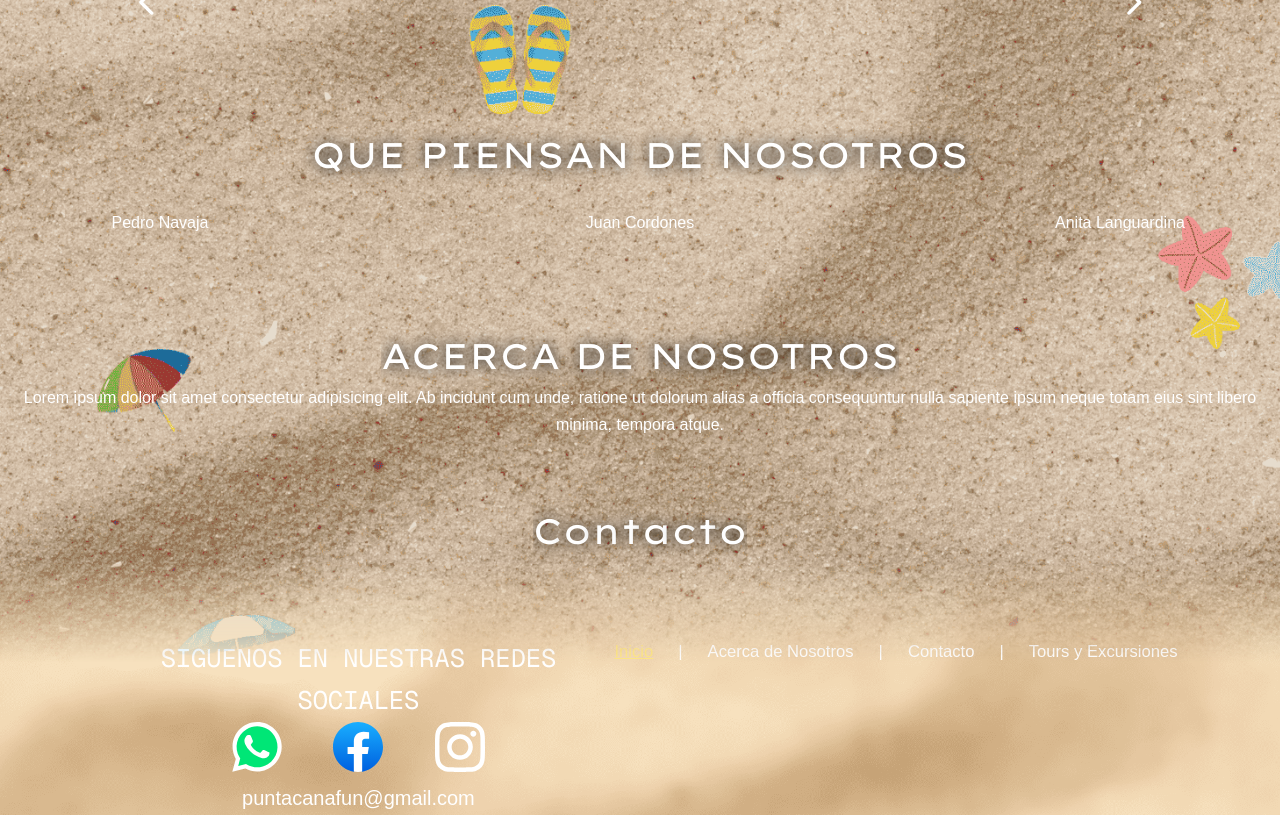
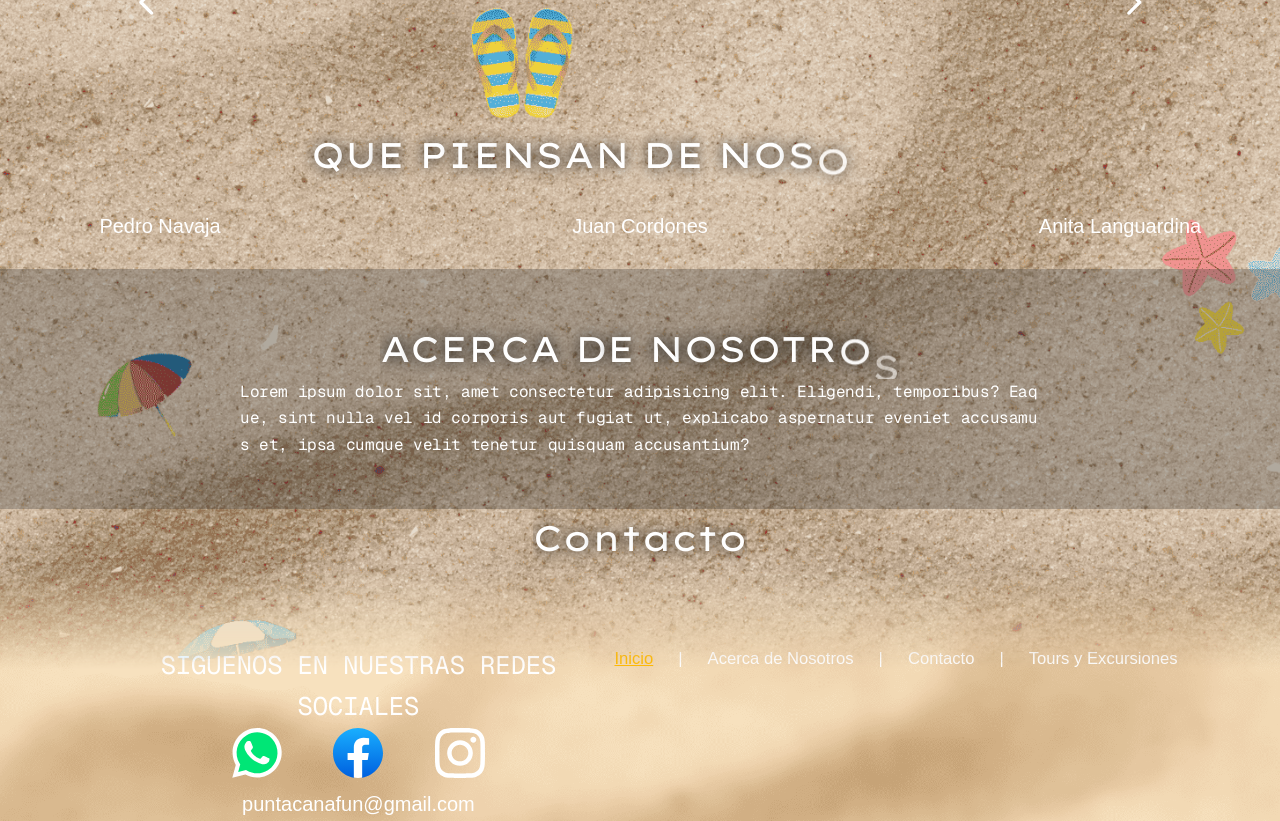
Before and after one commit to Yenser1/puntacana-fun, a Next.js app: page / in a window 1280 px wide. Shown: the part 940-1761 px from the top of the page. Built offline with nearby package versions, Linux system fonts and the light colour scheme; a web font is replaced by a local one.

Commit message:
Cositas nuevas

```diff
--- a/src/app/Components/Footer.js
+++ b/src/app/Components/Footer.js
@@ -2,6 +2,7 @@
 import Link from "next/link"
 import * as React from "react";
 import Navbar from "./Navbar";
+
 
 function Footer(){
     return (
--- a/src/app/Components/Navbar.js
+++ b/src/app/Components/Navbar.js
@@ -7,25 +7,25 @@ export default function Navbar(){
           <nav className="flex gap-10 navlinks"
           >
             <Link href="/"
-                  className={pathName === "/"? "text-amber-200 underline hover:text-amber-400 transition-colors duration-250" :"text-white hover:underline hover:text-amber-400 transition-colors duration-250"}
+                  className={pathName === "/"? "text-amber-400 underline hover:text-amber-400 transition-colors duration-250" :"text-white hover:underline hover:text-amber-400 transition-colors duration-250"}
             >
               Inicio
             </Link>
             <p>|</p>
             <Link href="/Acerca-De-Nosotros"
-                  className={pathName === "/Acerca-De-Nosotros"? "text-amber-200 underline hover:text-amber-400 transition-colors duration-250" :"text-white hover:underline hover:text-amber-400 transition-colors duration-250"}
+                  className={pathName === "/Acerca-De-Nosotros"? "text-amber-400 underline hover:text-amber-400 transition-colors duration-250" :"text-white hover:underline hover:text-amber-400 transition-colors duration-250"}
             >
             Acerca de Nosotros
             </Link>
             <p>|</p>
             <Link href="/Contacto"
-                  className={pathName === "/Contacto"? "text-amber-200 underline hover:text-amber-400 transition-colors duration-250" :"text-white hover:underline hover:text-amber-400 transition-colors duration-250"}
+                  className={pathName === "/Contacto"? "text-amber-400 underline hover:text-amber-400 transition-colors duration-250" :"text-white hover:underline hover:text-amber-400 transition-colors duration-250"}
             >
             Contacto
             </Link>
             <p>|</p>
             <Link href="/Tours-Y-Excursiones"
-                  className={pathName === "/Tours-Y-Excursiones"? "text-amber-200 underline hover:text-amber-400 transition-colors duration-250" :"text-white hover:underline hover:text-amber-400 transition-colors duration-250"}
+                  className={pathName === "/Tours-Y-Excursiones"? "text-amber-400 underline hover:text-amber-400 transition-colors duration-250" :"text-white hover:underline hover:text-amber-400 transition-colors duration-250"}
             >
             Tours y Excursiones
             </Link>
--- a/src/app/Components/ScrambleText.js
+++ b/src/app/Components/ScrambleText.js
@@ -65,7 +65,7 @@ const ScrambledText = ({
   return (
     <div
       ref={rootRef}
-      className={`m-[7vw] max-w-[800px] font-mono text-[clamp(14px,4vw,32px)] text-white ${className}`}
+      className={` max-w-[800px] font-mono text-[clamp(14px,4vw,32px)] text-white ${className}`}
       style={style}
     >
       <p>{children}</p>
--- a/src/app/Styles/globals.css
+++ b/src/app/Styles/globals.css
@@ -52,9 +52,7 @@ body {
     font-size: clamp(1rem, 2vw, 5rem);
 }
 .persona{
-    padding: 20px;
-    background-color: color-mix(in srgb, lightblue 40%, transparent 60%);
-    border-radius: 30px;
+    font-size: clamp(2rem, 1.4vw, 5rem);
 }
 .socialLinks{
   width: clamp(50px, 2vw, 150px);
--- a/src/app/page.jsx
+++ b/src/app/page.jsx
@@ -1,14 +1,19 @@
 import Image from "next/image";
-import { Lexend_Giga } from "next/font/google";
+import { Lexend_Giga, Montserrat } from "next/font/google";
 import EmblaCarousel from './Components/EmblaCarousel';
 import './Styles/base.css'
 import './Styles/embla.css'
 import SplitText from "./Components/SplitText";
 import TextPressure from "./Components/TextPressure";
+import Link from "next/link";
+import ScrambledText from "./Components/ScrambleText";
 
 const lexend = Lexend_Giga({
   subsets: ['latin'],
   weight: '400'
+})
+const montserrat = Montserrat({
+  subsets: ['latin']
 })
 
 const DESTINOS = [
@@ -16,6 +21,7 @@ const DESTINOS = [
     <Image src={'/SantoDomingoBG.png'}
            fill
            className="rounded-4xl"
+           alt="Imagen de fondo de Santo Domingo"
     />
     <h1 className="absolute inset-0 flex items-center justify-center text-white text-4xl font-bold heading"
     >Santo Domingo</h1>
@@ -24,6 +30,7 @@ const DESTINOS = [
     <Image src={'/BuggiesBG.png'}
            fill
            className="rounded-4xl"
+           alt="Imagen de fondo de Buggies"
     />
     <h1 className="absolute inset-0 flex items-center justify-center text-white text-4xl font-bold heading"
     >Buggies</h1>
@@ -32,6 +39,7 @@ const DESTINOS = [
     <Image src={'/PuntaCanaBG.png'}
            fill
            className="rounded-4xl"
+           alt="Imagen de fondo de Punta Cana"
     />
     <h1 className="absolute inset-0 flex items-center justify-center text-white text-4xl font-bold heading shadow-2xl"
     >Punta Cana</h1>
@@ -40,6 +48,7 @@ const DESTINOS = [
     <Image src={'/AltosDeChavonBG.webp'}
            fill
            className="rounded-4xl"
+           alt="Imagen de fondo de Altos de Chavon"
     />
     <h1 className="absolute inset-0 flex items-center justify-center text-white text-4xl font-bold heading shadow-2xl"
     >Altos de Chavon</h1>
@@ -48,6 +57,7 @@ const DESTINOS = [
     <Image src={'/SpeedBoatBG.jpg'}
            fill
            className="rounded-4xl"
+           alt="Imagen de fondo de Speed Boat"
     />
     <h1 className="absolute inset-0 flex items-center justify-center text-white text-4xl font-bold heading shadow-2xl"
     >Speed Boat</h1>
@@ -56,6 +66,7 @@ const DESTINOS = [
     <Image src={'/SamanaBG.jpeg'}
            fill
            className="rounded-4xl"
+           alt="Imagen de fondo de Samana"
     />
     <h1 className="absolute inset-0 flex items-center justify-center text-white text-4xl font-bold heading shadow-2xl"
     >Samana</h1>
@@ -64,17 +75,29 @@ const DESTINOS = [
     <Image src={'/MontanaRedondaBG.jpg'}
            fill
            className="rounded-4xl"
+           alt="Imagen de fondo de Montana Redonda"
     />
     <h1 className="absolute inset-0 flex items-center justify-center text-white text-4xl font-bold heading shadow-2xl"
     >Montana Redonda</h1>
   </div>,
   <div className="bg-green-300 p-8 rounded-4xl text-center w-[100vw] h-[40vh] relative">
-    <Image src={'/AltosDeChavonBG.webp'}
+    <Image src={'/MontanaRedonaBG.jpg'}
            fill
            className="rounded-4xl"
+           alt="Imagen de fondo de Isla Saona"
     />
     <h1 className="absolute inset-0 flex items-center justify-center text-white text-4xl font-bold heading shadow-2xl"
-    >Altos de Chavon</h1>
+    >Isla Saona</h1>
+  </div>,
+
+  <div className="bg-green-300 p-8 rounded-4xl text-center w-[100vw] h-[40vh] relative">
+    <Image src={'/MontanaRedonaBG.jpg'}
+           fill
+           className="rounded-4xl"
+           alt="Imagen de fondo de Isla Catalinas"
+    />
+    <h1 className="absolute inset-0 flex items-center justify-center text-white text-4xl font-bold heading shadow-2xl"
+    >Isla Catalina</h1>
   </div>
 ];
 
@@ -92,7 +115,7 @@ export default function LadingPage() {
           width={true}
           weight={true}
           italic={true}
-          textColor="white"
+          textColor="#fff"
           strokeColor="#ff0000"
           minFontSize={0}
         />
@@ -103,7 +126,7 @@ export default function LadingPage() {
         <SplitText
           className={`${lexend.className} heading text-center mb-[5%]`}
           text="DESTINOS TURISTICOS"
-          splitType="words"
+          splitType="chars"
         />
         <EmblaCarousel slides={DESTINOS} options={{align: 'start', loop: true, draggable: true}}/>
       </section>
@@ -115,23 +138,29 @@ export default function LadingPage() {
         <SplitText
           className={`${lexend.className} heading text-center`}
           text="QUE PIENSAN DE NOSOTROS"
-          splitType="words"
+          splitType="chars"
         />
           <div className="piensan w-full flex flex-wrap justify-between items-center "
           >
             <div className="persona1 w-1/4 min-w-[300px] p-[2%] flex justify-center items-center"
             >
-              <h1>Pedro Navaja</h1>
+              <h1 className="persona"
+              >Pedro Navaja
+              </h1>
 
             </div>
             <div className="persona1 w-1/4 min-w-[300px] p-[2%] flex justify-center items-center"
             >
-              <h1>Juan Cordones</h1>
+              <h1 className="persona"
+              >Juan Cordones
+              </h1>
 
             </div>
             <div className="persona1 w-1/4 min-w-[300px] p-[2%] flex justify-center items-center"
             >
-              <h1>Anita Languardina</h1>
+              <h1 className="persona"
+              >Anita Languardina
+              </h1>
 
             </div>
           </div>
@@ -139,16 +168,28 @@ export default function LadingPage() {
 
         {/*Acerca de Nosotros*/}
         <section className="Acerca-De-Nosotros h-[30vh] flex flex-col justify-center items-center"
+                 style={{
+                  backgroundColor: 'color-mix(in srgb, #333 30%, transparent 70%)',
+                 }}
         >
           <SplitText
             className={`${lexend.className} heading text-center`}
             text="ACERCA DE NOSOTROS"
-            splitType="words"
+            splitType="chars"
           />
-          <p className="text-center paragraf"
+
+          <div className="flex p-0"
           >
-            Lorem ipsum dolor sit amet consectetur adipisicing elit. Ab incidunt cum unde, ratione ut dolorum alias a officia consequuntur nulla sapiente ipsum neque totam eius sint libero minima, tempora atque.
-          </p>
+          <ScrambledText
+            className="paragraf"
+            radius={70}
+            duration={1.2}
+            speed={0.5}
+            scrambleChars={'.:'}
+          >
+            Lorem ipsum dolor sit, amet consectetur adipisicing elit. Eligendi, temporibus? Eaque, sint nulla vel id corporis aut fugiat ut, explicabo aspernatur eveniet accusamus et, ipsa cumque velit tenetur quisquam accusantium?
+          </ScrambledText>
+          </div>
         </section>
 
         {/*Contacto*/}
```
Also changed, not shown: src/app/Probanding/page.jsx (line endings or trailing spaces).
